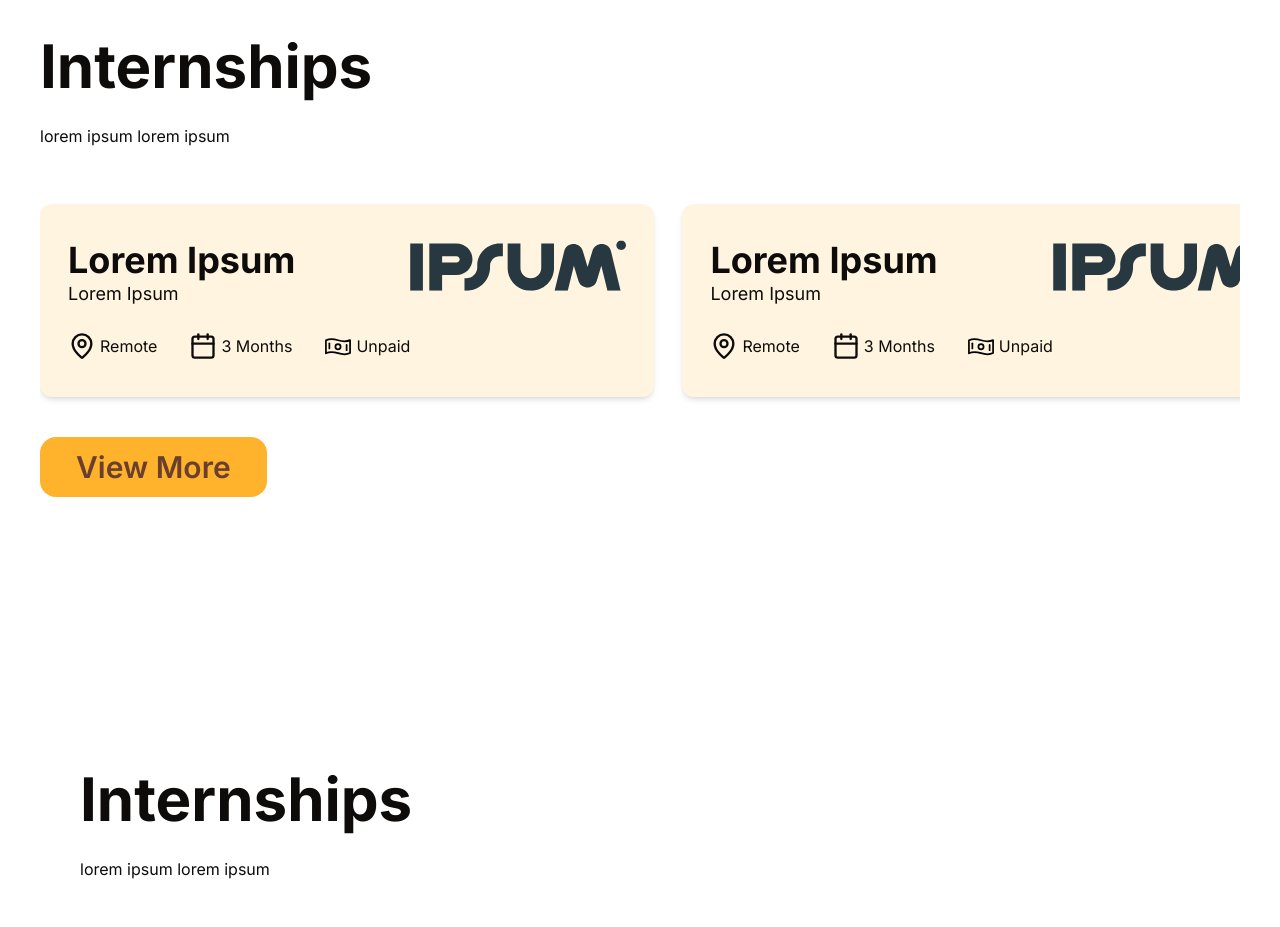
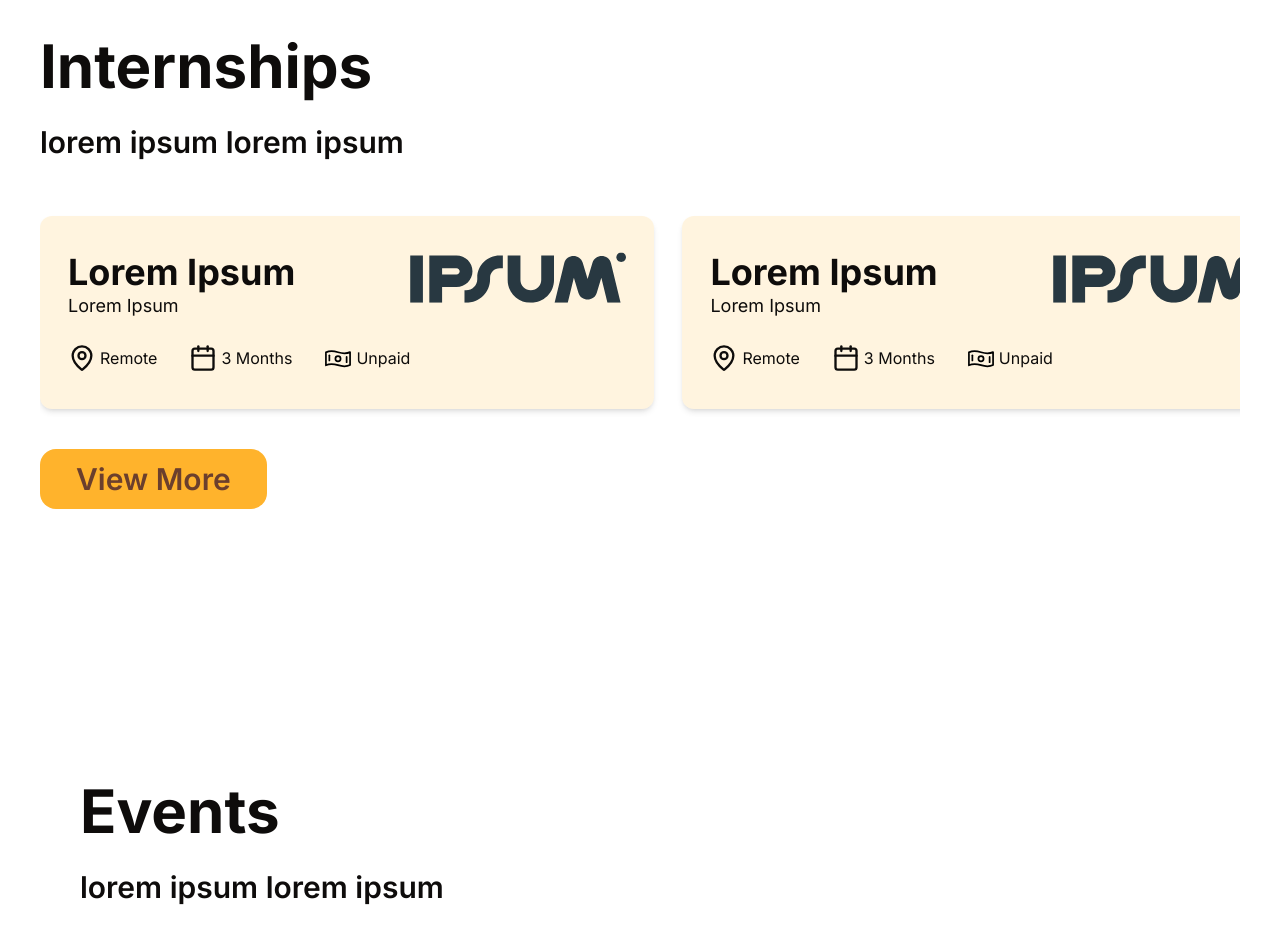
Before and after one commit to ProjectClay-Repos/goldfish-ladder-website, a Next.js app: page / in a window 1280 px wide. Shown: the part 1680-2607 px from the top of the page. Built offline with nearby package versions, Linux system fonts and the light colour scheme.

Commit message:
Fix heading subtitle.

```diff
--- a/app/(root)/components/Events.tsx
+++ b/app/(root)/components/Events.tsx
@@ -10,8 +10,8 @@ const Events = () => {
   return (
     <section className="max-w-[1120px] mx-auto mt-[272px]">
       <div className="mb-12">
-        <h2 className="text-6xl font-bold mb-7">Internships</h2>
-        <p>lorem ipsum lorem ipsum</p>
+        <h2 className="text-6xl font-bold mb-7">Events</h2>
+        <p className="font-semibold text-3xl">lorem ipsum lorem ipsum</p>
       </div>
 
       <div className="grid grid-cols-1 md:grid-cols-3 lg:grid-cols-4 gap-5">
--- a/app/(root)/components/Internships.tsx
+++ b/app/(root)/components/Internships.tsx
@@ -5,7 +5,7 @@ const Internships = () => {
     <section className="max-w-[1200px] mx-auto mt-[272px]">
       <div className="mb-12">
         <h2 className="text-6xl font-bold mb-7">Internships</h2>
-        <p>lorem ipsum lorem ipsum</p>
+        <p className="font-semibold text-3xl">lorem ipsum lorem ipsum</p>
       </div>
 
       <div className="overflow-hidden whitespace-nowrap py-2">
```
